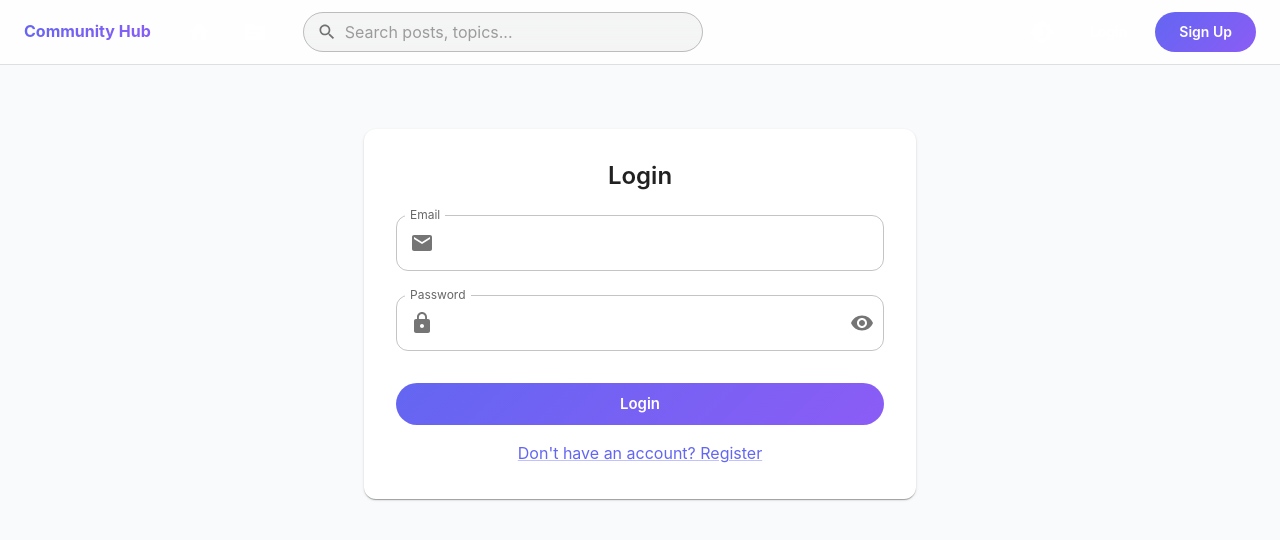
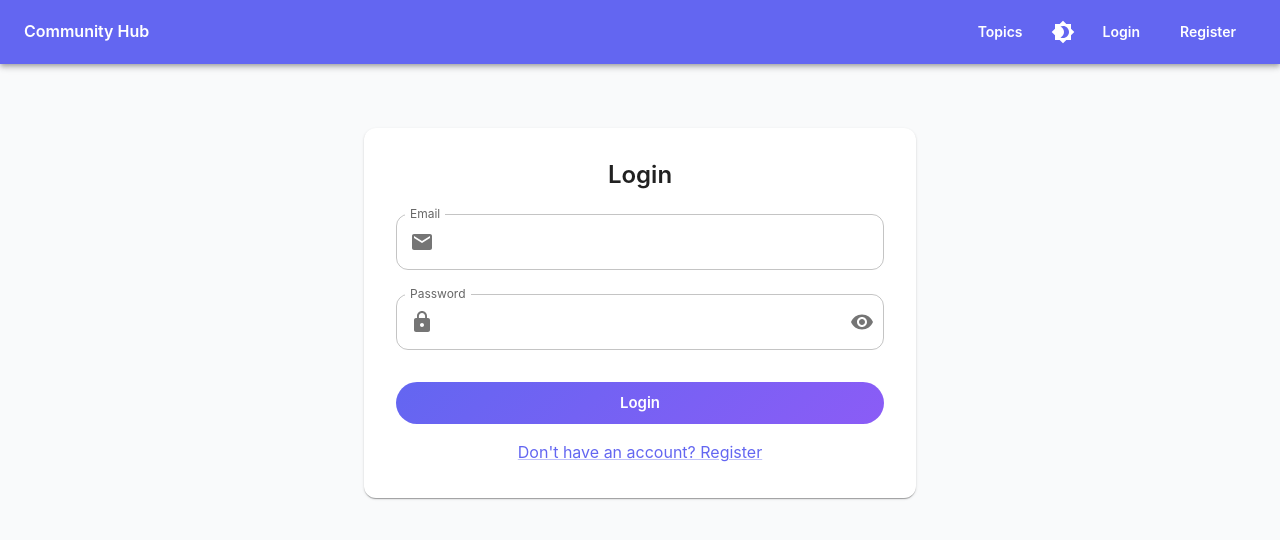
Before and after one commit to HtetShine1868/CommunityHub, a React (Vite) app in the folder frontend/: page /login in a window 1280 px wide. Shown: the top 540 px of the page. Built offline with nearby package versions, Linux system fonts and the light colour scheme; the HTML template or start-up script is replaced by a standard one.

Commit message:
fix post count error

```diff
--- a/frontend/src/components/common/Navbar.tsx
+++ b/frontend/src/components/common/Navbar.tsx
@@ -1,47 +1,25 @@
-import React, { useState } from 'react';
+import React from 'react';
 import {
   AppBar,
   Toolbar,
   Typography,
   Button,
-  IconButton,
+  Box,
   Avatar,
   Menu,
   MenuItem,
-  Box,
-  useTheme,
-  Badge,
-  CircularProgress,
-  TextField,
-  InputAdornment,
+  IconButton,
 } from '@mui/material';
-import {
-  Menu as MenuIcon,
-  Brightness4,
-  Brightness7,
-  Notifications,
-  Home,
-  Topic,
-  Person,
-  Logout,
-  Search as SearchIcon,
-} from '@mui/icons-material';
+import ThemeToggle from './ThemeToggle';
 import { useNavigate } from 'react-router-dom';
 import { useAuthStore } from '../../store/authStore';
-import { useThemeStore } from '../../store/themeStore';
-import { useUIStore } from '../../store/uiStore';
 import { useAuth } from '../../hooks/useAuth';
-import { motion } from 'framer-motion';
 
 const Navbar: React.FC = () => {
-  const theme = useTheme();
   const navigate = useNavigate();
   const { user, isAuthenticated } = useAuthStore();
-  const { mode, toggleTheme } = useThemeStore();
-  const { sidebarOpen, toggleSidebar } = useUIStore();
-  const { logout, loading } = useAuth();
-  const [anchorEl, setAnchorEl] = useState<null | HTMLElement>(null);
-  const [searchInput, setSearchInput] = useState('');
+  const { logout } = useAuth();
+  const [anchorEl, setAnchorEl] = React.useState<null | HTMLElement>(null);
 
   const handleMenu = (event: React.MouseEvent<HTMLElement>) => {
     setAnchorEl(event.currentTarget);
@@ -51,191 +29,52 @@ const Navbar: React.FC = () => {
     setAnchorEl(null);
   };
 
-  const handleLogout = async () => {
-    handleClose();
-    await logout();
-  };
-
-  const handleNavigate = (path: string) => {
-    navigate(path);
-    handleClose();
-  };
-
-  const handleSearchKeyPress = (e: React.KeyboardEvent) => {
-    if (e.key === 'Enter' && searchInput.trim()) {
-      navigate(`/search?q=${encodeURIComponent(searchInput.trim())}`);
-      setSearchInput('');
-    }
-  };
-
   return (
-    <AppBar
-      position="sticky"
-      elevation={0}
-      sx={{
-        background: theme.palette.mode === 'light'
-          ? 'rgba(255, 255, 255, 0.8)'
-          : 'rgba(18, 18, 18, 0.8)',
-        backdropFilter: 'blur(20px)',
-        borderBottom: `1px solid ${theme.palette.divider}`,
-      }}
-    >
+    <AppBar position="sticky">
       <Toolbar>
-        <IconButton
-          size="large"
-          edge="start"
-          color="inherit"
-          aria-label="menu"
-          onClick={toggleSidebar}
-          sx={{ mr: 2, display: { md: 'none' } }}
-        >
-          <MenuIcon />
-        </IconButton>
-
-        <motion.div
-          whileHover={{ scale: 1.05 }}
-          whileTap={{ scale: 0.95 }}
-        >
         <Typography
           variant="h6"
-            component="div"
-            sx={{
-              cursor: 'pointer',
-              background: 'linear-gradient(135deg, #6366f1 0%, #8b5cf6 100%)',
-              WebkitBackgroundClip: 'text',
-              WebkitTextFillColor: 'transparent',
-              fontWeight: 700,
-              mr: 3,
-            }}
+          sx={{ flexGrow: 1, cursor: 'pointer' }}
           onClick={() => navigate('/')}
         >
           Community Hub
         </Typography>
-        </motion.div>
 
-        {/* Home Button - Always visible */}
-        <IconButton
-          color="inherit"
-          onClick={() => navigate('/')}
-          sx={{ mr: 1 }}
-          size="large"
-        >
-          <Home />
-        </IconButton>
-
-        {/* Topics Button */}
-        <IconButton
-          color="inherit"
-          onClick={() => navigate('/topics')}
-          sx={{ mr: 1 }}
-          size="large"
-        >
-          <Topic />
-        </IconButton>
-
-        {/* Search Bar */}
-        <Box sx={{ flexGrow: 1, mx: 2, maxWidth: 400 }}>
-          <TextField
-            size="small"
-            placeholder="Search posts, topics..."
-            value={searchInput}
-            onChange={(e) => setSearchInput(e.target.value)}
-            onKeyPress={handleSearchKeyPress}
-            sx={{
-              width: '100%',
-              '& .MuiOutlinedInput-root': {
-                borderRadius: 2,
-                backgroundColor: theme.palette.mode === 'light'
-                  ? 'rgba(0,0,0,0.04)'
-                  : 'rgba(255,255,255,0.08)',
-              },
-            }}
-            InputProps={{
-              startAdornment: (
-                <InputAdornment position="start">
-                  <SearchIcon fontSize="small" />
-                </InputAdornment>
-              ),
-            }}
-          />
-        </Box>
-
-        <Box sx={{ flexGrow: 1 }} />
-
-        <Box sx={{ display: 'flex', gap: 1, alignItems: 'center' }}>
-          <IconButton color="inherit" onClick={toggleTheme}>
-            {mode === 'dark' ? <Brightness7 /> : <Brightness4 />}
-          </IconButton>
+        <Button color="inherit" onClick={() => navigate('/topics')}>
+          Topics
+        </Button>
+        <ThemeToggle />
 
         {isAuthenticated ? (
           <>
-              <IconButton color="inherit">
-                <Badge badgeContent={3} color="error">
-                  <Notifications />
-                </Badge>
-              </IconButton>
-
-              <IconButton onClick={handleMenu} sx={{ p: 0 }}>
-                <Avatar
-                  src={user?.avatar}
-                  sx={{
-                    width: 40,
-                    height: 40,
-                    border: '2px solid',
-                    borderColor: 'primary.main',
-                  }}
-                >
+            <IconButton onClick={handleMenu}>
+              <Avatar sx={{ width: 32, height: 32 }}>
                 {user?.username?.[0].toUpperCase()}
               </Avatar>
             </IconButton>
-
             <Menu
               anchorEl={anchorEl}
               open={Boolean(anchorEl)}
               onClose={handleClose}
-                PaperProps={{
-                  elevation: 3,
-                  sx: {
-                    mt: 1.5,
-                    borderRadius: 2,
-                    minWidth: 200,
-                  },
-                }}
             >
-                <MenuItem onClick={() => handleNavigate('/profile')}>
-                  <Person sx={{ mr: 1, fontSize: 20 }} />
-                  <Box>
-                    <Typography variant="body2">{user?.username}</Typography>
-                    <Typography variant="caption" color="text.secondary">View Profile</Typography>
-                  </Box>
+              <MenuItem onClick={() => { handleClose(); navigate('/profile'); }}>
+                Profile
               </MenuItem>
-                <MenuItem onClick={handleLogout} disabled={loading}>
-                  <Logout sx={{ mr: 1, fontSize: 20 }} />
-                  {loading ? <CircularProgress size={20} /> : 'Logout'}
+              <MenuItem onClick={() => { handleClose(); logout(); }}>
+                Logout
               </MenuItem>
             </Menu>
           </>
         ) : (
           <>
-              <Button
-                color="inherit"
-                onClick={() => navigate('/login')}
-              >
+            <Button color="inherit" onClick={() => navigate('/login')}>
               Login
             </Button>
-              <Button
-                variant="contained"
-                onClick={() => navigate('/register')}
-                sx={{
-                  borderRadius: '9999px',
-                  px: 3,
-                }}
-              >
-                Sign Up
+            <Button color="inherit" onClick={() => navigate('/register')}>
+              Register
             </Button>
           </>
         )}
-        </Box>
       </Toolbar>
     </AppBar>
   );
--- a/frontend/src/components/topics/TopicCard.tsx
+++ b/frontend/src/components/topics/TopicCard.tsx
@@ -1,4 +1,4 @@
-import React, { useState, useEffect } from 'react';
+import React, { useState } from 'react';
 import {
   Card,
   CardContent,
@@ -10,23 +10,18 @@ import {
   Menu,
   MenuItem,
   useTheme,
-  Tooltip,
-  Skeleton,
 } from '@mui/material';
 import {
   Forum,
-  People,
   Lock,
   Public,
   MoreVert,
   Edit,
   Delete,
-  Category as CategoryIcon,
 } from '@mui/icons-material';
 import { useNavigate } from 'react-router-dom';
 import { Topic } from '../../types/topic.types';
 import { useAuthStore } from '../../store/authStore';
-import { postService } from '../../services/post.service';
 
 interface TopicCardProps {
   topic: Topic;
@@ -39,27 +34,6 @@ const TopicCard: React.FC<TopicCardProps> = ({ topic, onEdit, onDelete }) => {
   const navigate = useNavigate();
   const { user } = useAuthStore();
   const [anchorEl, setAnchorEl] = useState<null | HTMLElement>(null);
-  const [postCount, setPostCount] = useState<number>(topic.postCount || 0);
-  const [loading, setLoading] = useState(false);
-
-  // Fetch actual post count if not provided
-  useEffect(() => {
-    if (topic.postCount === undefined && topic.id) {
-      const fetchPostCount = async () => {
-        setLoading(true);
-        try {
-          // You'll need to add this method to your postService
-          const count = await postService.getPostCountByTopic(topic.id);
-          setPostCount(count);
-        } catch (error) {
-          console.error('Failed to fetch post count:', error);
-        } finally {
-          setLoading(false);
-        }
-      };
-      fetchPostCount();
-    }
-  }, [topic.id, topic.postCount]);
 
   const isAuthor = user?.id === topic.userId;
   const isAdmin = user?.role === 'admin' || user?.role === 'moderator';
@@ -203,10 +177,9 @@ const TopicCard: React.FC<TopicCardProps> = ({ topic, onEdit, onDelete }) => {
           <Box sx={{ display: 'flex', alignItems: 'center', gap: 0.5 }}>
             <Forum fontSize="small" color="action" />
             <Typography variant="caption" color="text.secondary">
-              {loading ? <Skeleton width={30} /> : `${postCount} ${postCount === 1 ? 'post' : 'posts'}`}
+              {topic.postCount || 0} {topic.postCount === 1 ? 'post' : 'posts'}
             </Typography>
           </Box>
-
         </Box>
 
         <Box sx={{ display: 'flex', alignItems: 'center', justifyContent: 'space-between', mt: 2 }}>
--- a/frontend/src/hooks/useTopics.ts
+++ b/frontend/src/hooks/useTopics.ts
@@ -97,7 +97,6 @@ export const useTopics = () => {
     setError(null);
     try {
       await topicService.deleteTopic(id);
-      // Remove the deleted topic from the list
       setTopics(prev => prev.filter(t => t.id !== id));
       addNotification({ type: 'success', message: 'Topic deleted successfully!' });
     } catch (err: any) {
```
Also changed, not shown: 1 other file (tests, documents, lock files or other folders). Lines whose indentation alone changed are shown as unchanged.
